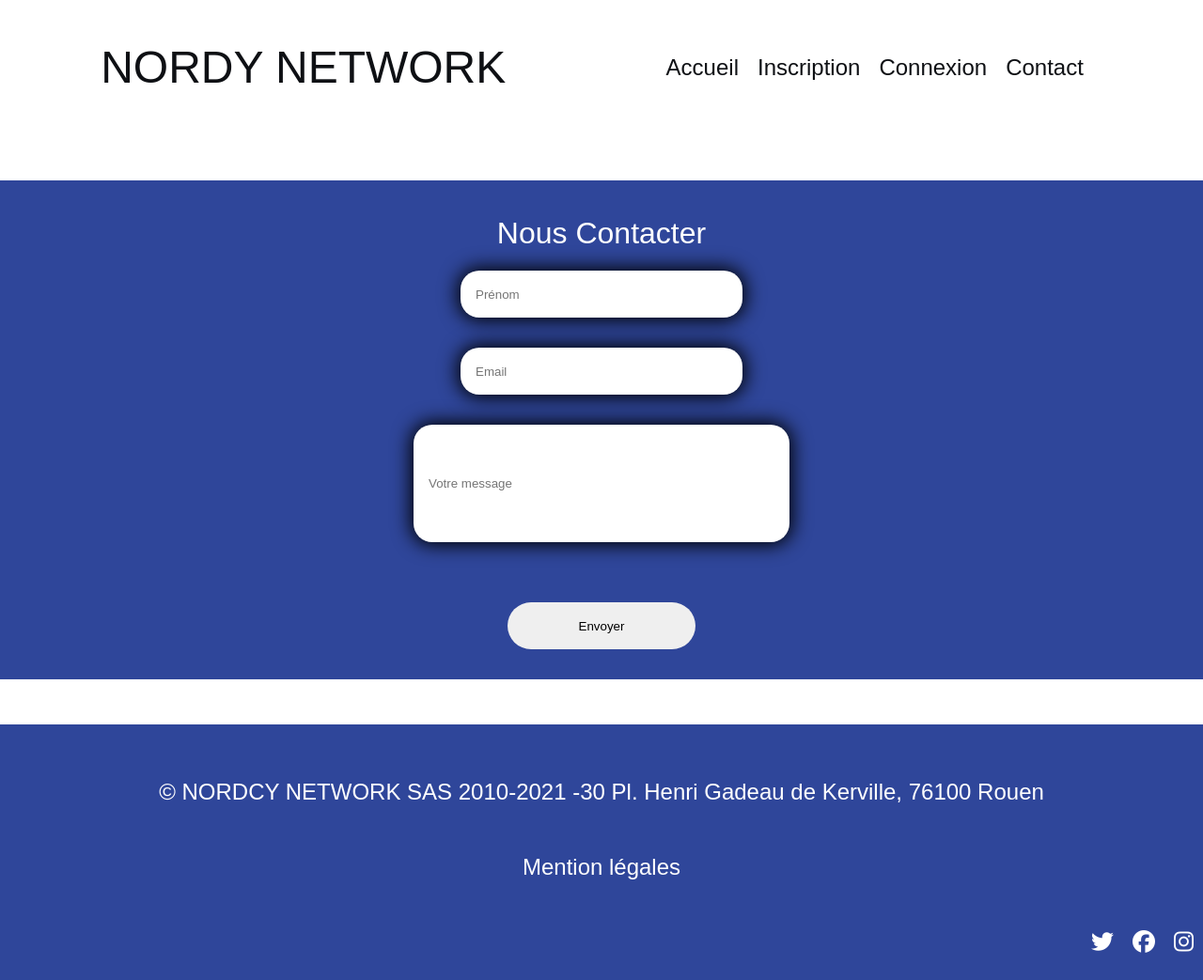
After one commit to kapeupro/nordcy-networks, a PHP site: page /contact.php in a window 1280 px wide. The commit adds this page. Shown: the whole page at 94% size. Run offline with PHP 8.4, Linux system fonts and the light colour scheme; some libraries are stand-ins or nearby versions.

Commit message:
contact html&css

```diff
--- a/asset/css/style.css
+++ b/asset/css/style.css
@@ -376,3 +376,185 @@ footer a:hover{
 #connexion .social-container {
     margin: 20px 0;
 }
+
+
+
+
+
+
+
+
+
+
+
+
+
+
+
+
+
+
+
+
+
+
+
+
+
+
+
+
+
+
+
+
+
+
+
+
+
+
+
+
+
+
+
+
+
+
+
+
+
+
+
+
+
+
+
+
+
+
+
+
+
+
+
+
+
+
+
+
+
+
+
+
+
+
+
+
+
+
+
+
+
+
+
+
+
+
+
+
+
+
+
+
+
+
+
+
+
+
+
+
+
+
+
+
+
+
+
+
+
+
+
+
+
+
+
+
+
+
+
+
+
+/*Contact - Thibault Coge*/
+#contact {
+    padding: 3rem 0;
+}
+#contact form {
+    background-color: #2F469A;
+}
+#contact form p {
+    text-align: center;
+    font-size: 2rem;
+}
+#contact form input {
+    width: 300px;
+    height: 50px;
+    border-radius: 20px;
+    border: none;
+    padding: 1rem;
+    margin: 0 auto;
+}
+#contact form #message {
+    width: 400px;
+    height: 125px;
+}
+#contact form button {
+    margin: 0 auto;
+    width: 200px;
+    height: 50px;
+    border: none;
+    border-radius: 30px;
+    cursor: pointer;
+    text-align: center;
+}
+#contact form button:hover {
+    background-color: #2D2D83;
+    color: white;
+}
+#contact form #prenom {
+    margin-bottom: 2rem;
+    -webkit-box-shadow: 0px 0px 20px 3px #000000;
+    box-shadow: 0px 0px 20px 3px #000000;
+}
+#contact form #email {
+    margin-bottom: 2rem;
+    -webkit-box-shadow: 0px 0px 20px 3px #000000;
+    box-shadow: 0px 0px 20px 3px #000000;
+}
+#contact form #message {
+    margin-bottom: 2rem;
+    -webkit-box-shadow: 0px 0px 20px 3px #000000;
+    box-shadow: 0px 0px 20px 3px #000000;
+}
+#contact .contact_input {
+    display: flex;
+    flex-flow: column wrap;
+}
+#contact button {
+    display: block;
+}
+#contact .contact_button {
+    padding: 2rem;
+}
--- /dev/null
+++ b/contact.php
@@ -0,0 +1,35 @@
+<?php
+
+include ('inc/header.php'); ?>
+
+<section id="contact">
+    <div class="wrap">
+        <form action="#">
+            <p>Nous Contacter</p>
+              <div class="contact_input">
+                  <label for="prénom"></label>
+                  <input type="text" id="prenom" placeholder="Prénom" />
+                  <span class="error"></span>
+                  <label for="email"></label>
+                  <input type="email" id="email" placeholder="Email" />
+                  <span class="error"></span>
+                  <label for="message"></label>
+                  <input type="text" id="message" placeholder="Votre message">
+                  <span class="error"></span>
+              </div>
+            <div class="contact_button">
+                <button>Envoyer</button>
+            </div>
+        </form>
+    </div>
+</section>
+
+
+
+
+
+
+
+
+
+<?php include ('inc/footer.php');
```
